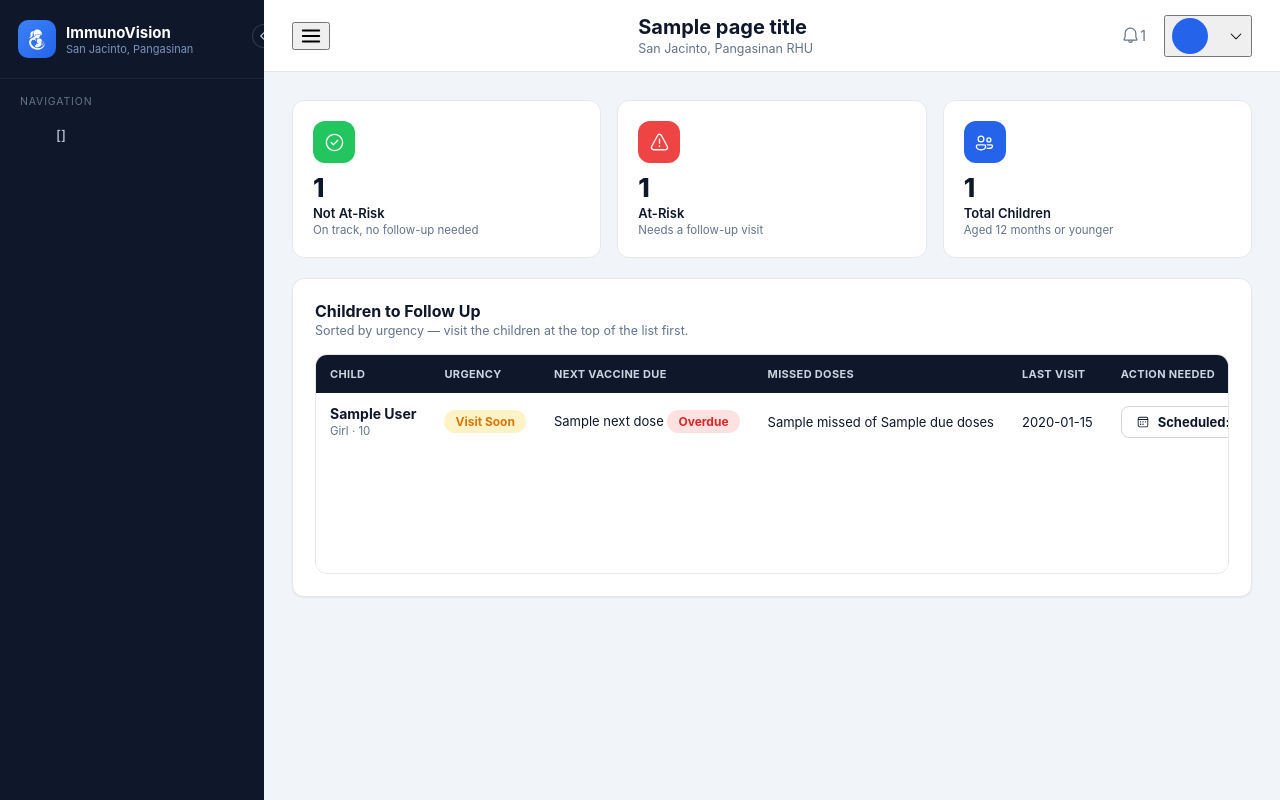
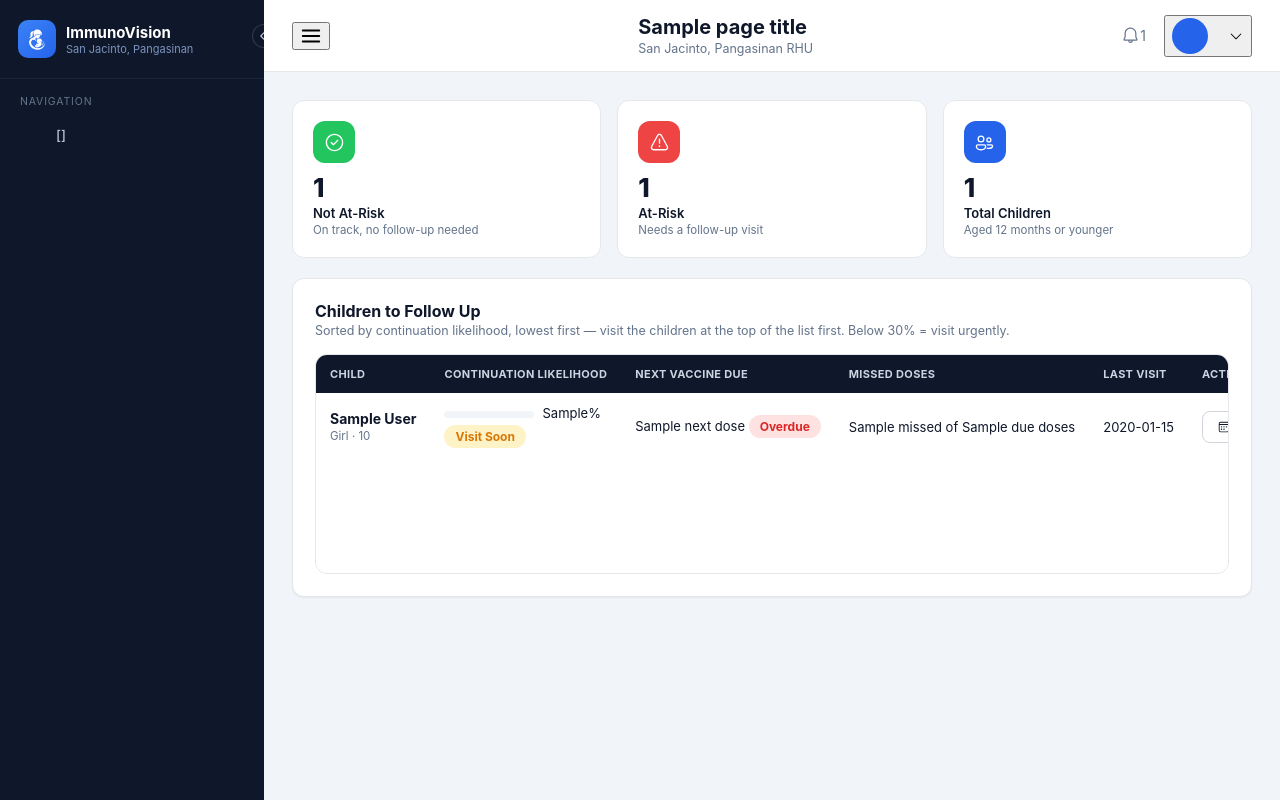
Before and after one commit to Cloudzz00/pre-final, a Python web app: template ImmunoVision/templates/bhw_continuation.html in a window 1280 px wide. Run offline with Jinja, Linux system fonts and the light colour scheme; the template is opened without the code that fills it: most values are stand-ins (such as "Sample title", 1, 10 or a date in 2020).

Commit message:
BHW Continuation Predictor: show continuation likelihood like the RHU page
The BHW list showed only Visit Urgently / Visit Soon, which were already
derived from the continuation likelihood (< 30% = urgent). It now shows
the likelihood bar and percentage, with the urgency badge beneath it, so
both roles see the same measure.

Co-Authored-By: Claude Opus 5.5 <noreply@anthropic.com>
Claude-Session: https://claude.ai/code/session_0138S9zw2KjyfKft1KuoUS4r

```diff
--- a/ImmunoVision/templates/bhw_continuation.html
+++ b/ImmunoVision/templates/bhw_continuation.html
@@ -43,12 +43,12 @@
 
 <div class="card card-pad">
   <div class="card-title">Children to Follow Up</div>
-  <div class="card-sub">Sorted by urgency — visit the children at the top of the list first.</div>
+  <div class="card-sub">Sorted by continuation likelihood, lowest first — visit the children at the top of the list first. Below 30% = visit urgently.</div>
   <div class="table-wrap">
   <table class="data-table">
     <thead><tr>
       <th>Child</th>
-      <th>Urgency</th>
+      <th>Continuation Likelihood</th>
       <th>Next Vaccine Due</th>
       <th>Missed Doses</th>
       <th>Last Visit</th>
@@ -64,9 +64,10 @@
           </span>
         </td>
         <td>
-          <span class="badge badge-{{ 'red' if r.continuation_pct < 30 else 'amber' }}">
+          <span class="progress-track"><span class="progress-fill {{ 'red' if r.continuation_pct < 30 else 'amber' }}" style="width:{{ r.continuation_pct }}%"></span></span>{{ r.continuation_pct }}%
+          <div style="margin-top:4px;"><span class="badge badge-{{ 'red' if r.continuation_pct < 30 else 'amber' }}">
             {{ 'Visit Urgently' if r.continuation_pct < 30 else 'Visit Soon' }}
-          </span>
+          </span></div>
         </td>
         <td>
           {% if r.next_dose %}
```
